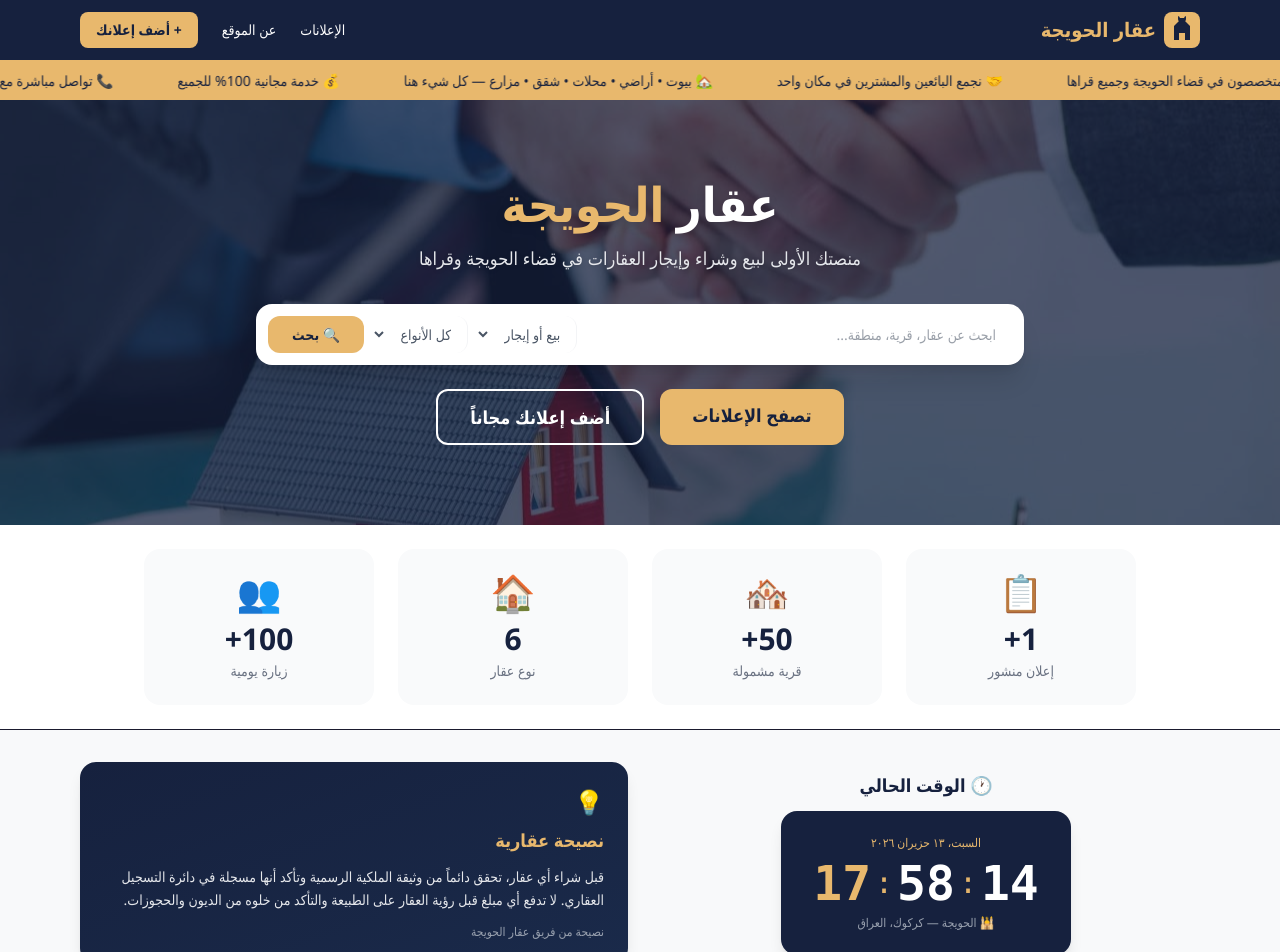
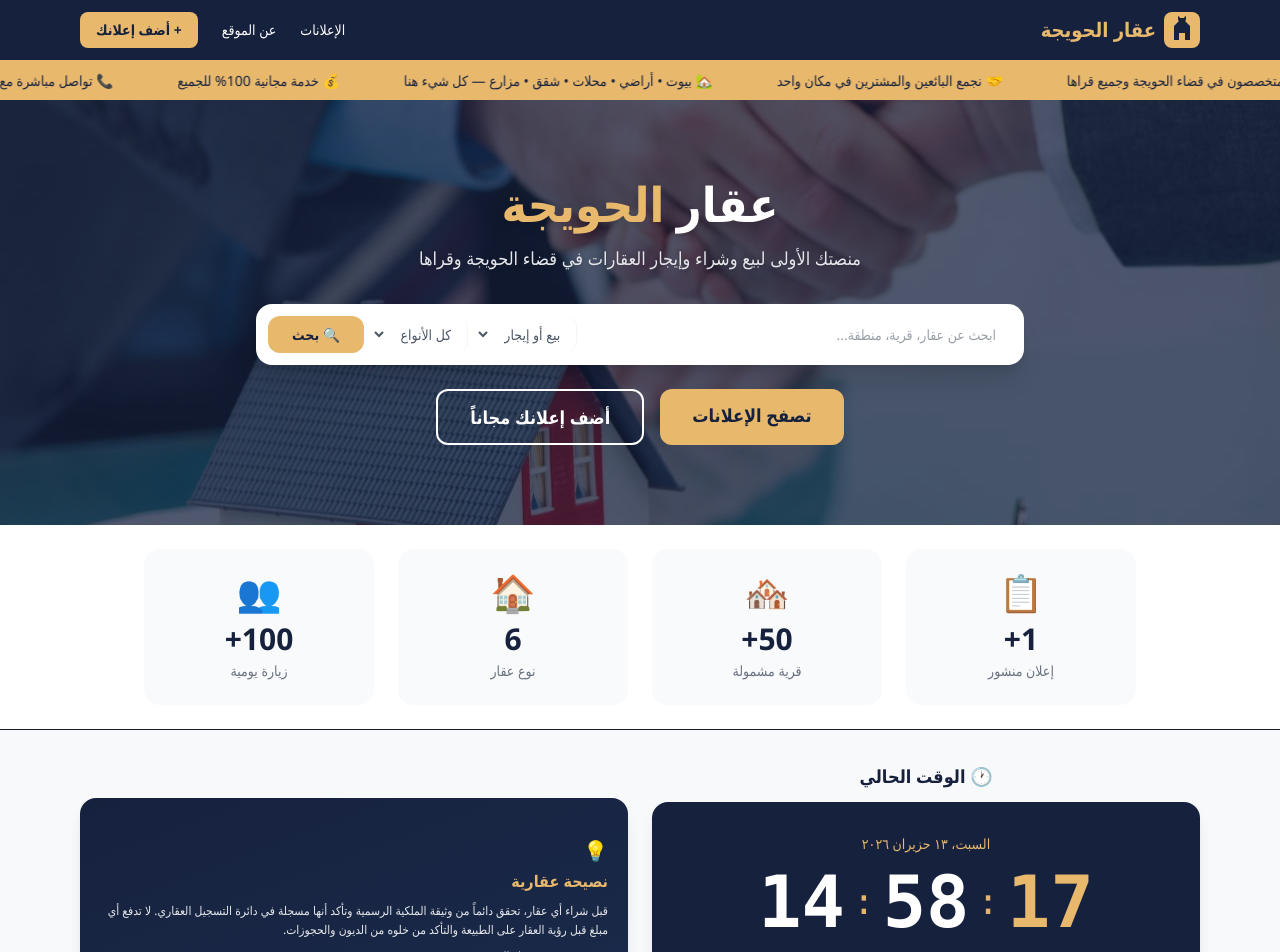
Before and after one commit to HushamAhmed90/hawija-aqar, a Next.js app: page / in a window 1280 px wide. Shown: the top 952 px of the page. Built offline with nearby package versions, Linux system fonts and the light colour scheme.

Commit message:
Fix clock direction, increase size, balance tip card

```diff
--- a/src/app/page.tsx
+++ b/src/app/page.tsx
@@ -53,21 +53,23 @@ export default async function HomePage() {
 
       {/* Clock + Tip */}
       <section className="max-w-6xl mx-auto px-4 py-8">
-        <div className="grid grid-cols-1 md:grid-cols-2 gap-6">
+        <div className="grid grid-cols-1 md:grid-cols-2 gap-6 items-stretch">
           {/* Digital Clock */}
-          <div className="flex flex-col items-center justify-center">
+          <div className="flex flex-col">
             <h2 className="text-lg font-bold text-[#16213e] mb-3 text-center">🕐 الوقت الحالي</h2>
-            <DigitalClock />
+            <div className="flex-1">
+              <DigitalClock />
+            </div>
           </div>
           {/* Daily Tip */}
-          <div className="bg-gradient-to-br from-[#16213e] to-[#1a2a4a] rounded-2xl p-6 text-white shadow-lg flex flex-col justify-center">
-            <div className="text-[#e8b86d] text-2xl mb-2">💡</div>
-            <h2 className="text-lg font-bold mb-3 text-[#e8b86d]">نصيحة عقارية</h2>
-            <p className="text-gray-200 leading-relaxed text-sm">
+          <div className="bg-gradient-to-br from-[#16213e] to-[#1a2a4a] rounded-2xl p-5 text-white shadow-lg flex flex-col justify-center mt-9">
+            <div className="text-[#e8b86d] text-xl mb-1">💡</div>
+            <h2 className="text-base font-bold mb-2 text-[#e8b86d]">نصيحة عقارية</h2>
+            <p className="text-gray-200 leading-relaxed text-xs">
               قبل شراء أي عقار، تحقق دائماً من وثيقة الملكية الرسمية وتأكد أنها مسجلة في دائرة التسجيل العقاري.
               لا تدفع أي مبلغ قبل رؤية العقار على الطبيعة والتأكد من خلوه من الديون والحجوزات.
             </p>
-            <p className="text-xs text-gray-400 mt-3">نصيحة من فريق عقار الحويجة</p>
+            <p className="text-xs text-gray-400 mt-2">نصيحة من فريق عقار الحويجة</p>
           </div>
         </div>
       </section>
--- a/src/components/DigitalClock.tsx
+++ b/src/components/DigitalClock.tsx
@@ -20,16 +20,16 @@ export default function DigitalClock() {
   }, []);
 
   return (
-    <div className="flex flex-col items-center justify-center bg-[#16213e] rounded-2xl px-8 py-6 text-white shadow-lg">
-      <div className="text-xs text-[#e8b86d] mb-2 font-medium">{time.date}</div>
-      <div className="flex items-center gap-1 font-mono">
-        <span className="text-4xl md:text-5xl font-bold text-white">{time.h}</span>
-        <span className="text-3xl text-[#e8b86d] animate-pulse">:</span>
-        <span className="text-4xl md:text-5xl font-bold text-white">{time.m}</span>
-        <span className="text-3xl text-[#e8b86d] animate-pulse">:</span>
-        <span className="text-4xl md:text-5xl font-bold text-[#e8b86d]">{time.s}</span>
+    <div className="flex flex-col items-center justify-center bg-[#16213e] rounded-2xl px-8 py-8 text-white shadow-lg w-full h-full">
+      <div className="text-sm text-[#e8b86d] mb-3 font-medium">{time.date}</div>
+      <div className="flex items-center gap-2 font-mono" dir="ltr">
+        <span className="text-6xl md:text-7xl font-bold text-white">{time.h}</span>
+        <span className="text-4xl text-[#e8b86d] animate-pulse">:</span>
+        <span className="text-6xl md:text-7xl font-bold text-white">{time.m}</span>
+        <span className="text-4xl text-[#e8b86d] animate-pulse">:</span>
+        <span className="text-6xl md:text-7xl font-bold text-[#e8b86d]">{time.s}</span>
       </div>
-      <div className="text-xs text-gray-400 mt-2">🕌 الحويجة — كركوك، العراق</div>
+      <div className="text-sm text-gray-400 mt-3">🕌 الحويجة — كركوك، العراق</div>
     </div>
   );
 }
```
